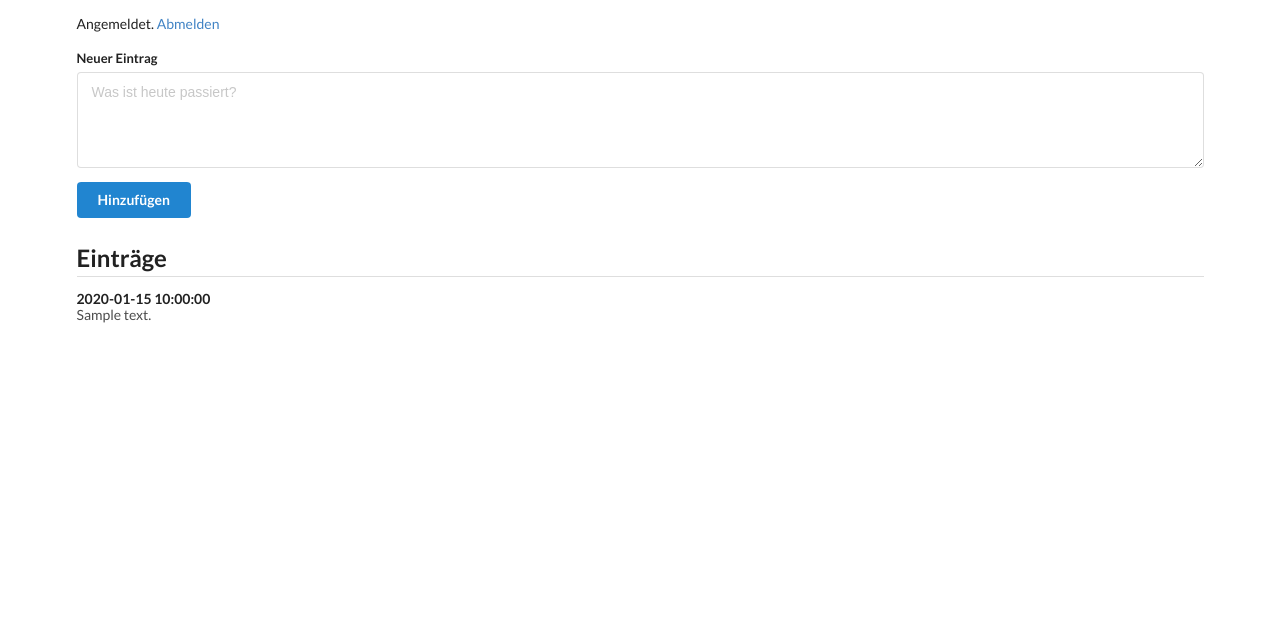
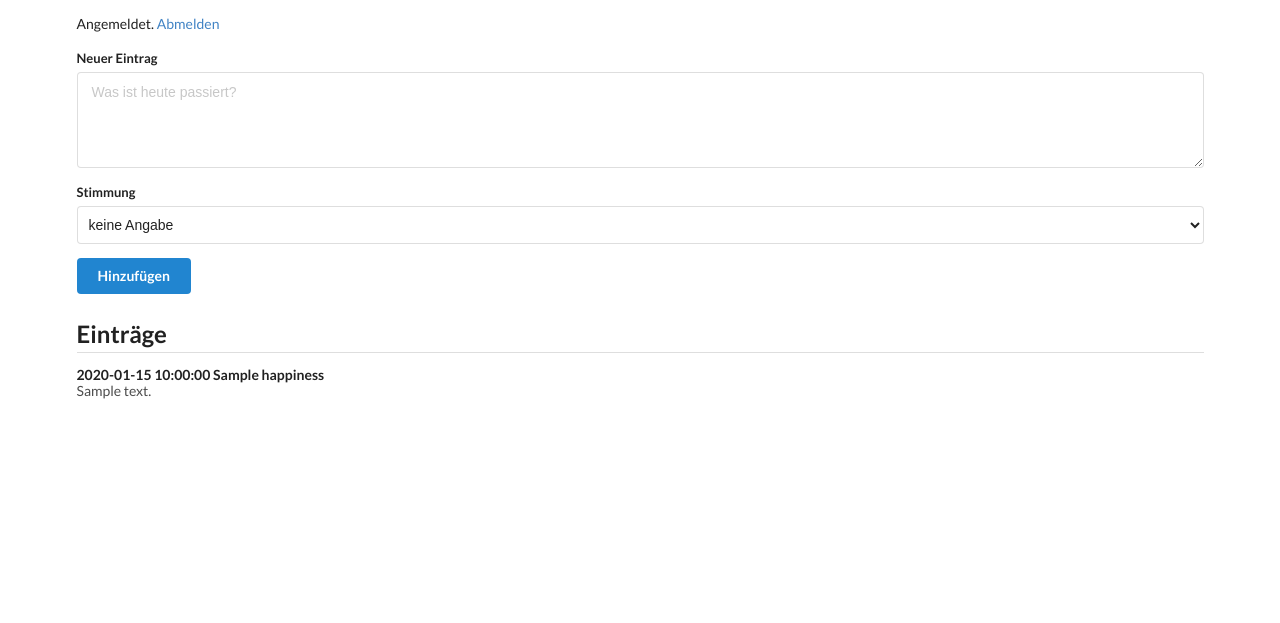
Before and after one commit to MaxMij/MijatovicMaxLB-324, a Flask app: template templates/index.html in a window 1280 px wide. Shown: the part 72-695 px from the top of the page. Run offline with Flask 3, Linux system fonts and the light colour scheme; the visitor is signed in with stand-in values (Sample User, id 1); the template is opened without the code that fills it: most values are stand-ins (such as "Sample title", 1, 10 or a date in 2020).

Commit message:
feat: store happiness with a diary entry
closes #1

```diff
--- a/app.py
+++ b/app.py
@@ -16,6 +16,7 @@ entries = []
 @dataclass
 class Entry:
     content: str
+    happiness: str = ""
     timestamp: datetime = field(default_factory=datetime.now)
 
 
@@ -46,8 +47,9 @@ def logout():
 @app.route("/add_entry", methods=["POST"])
 def add_entry():
     content = request.form.get("content")
+    happiness = request.form.get("happiness", "")
     if content:
-        entries.append(Entry(content=content))
+        entries.append(Entry(content=content, happiness=happiness))
     return redirect(url_for("index"))
 
 
--- a/templates/index.html
+++ b/templates/index.html
@@ -26,6 +26,15 @@
                 <label>Neuer Eintrag</label>
                 <textarea name="content" rows="4" placeholder="Was ist heute passiert?"></textarea>
             </div>
+            <div class="field">
+                <label>Stimmung</label>
+                <select name="happiness" class="ui dropdown">
+                    <option value="">keine Angabe</option>
+                    <option value="😃">😃</option>
+                    <option value="😐">😐</option>
+                    <option value="😞">😞</option>
+                </select>
+            </div>
             <button class="ui blue button" type="submit">Hinzufügen</button>
         </form>
         <h2 class="ui dividing header">Einträge</h2>
@@ -33,7 +42,7 @@
             {% for entry in entries %}
             <div class="item">
                 <div class="content">
-                    <div class="header">{{ entry.timestamp.strftime('%Y-%m-%d %H:%M:%S') }}</div>
+                    <div class="header">{{ entry.timestamp.strftime('%Y-%m-%d %H:%M:%S') }} {% if entry.happiness %}{{ entry.happiness }}{% endif %}</div>
                     <div class="description">{{ entry.content }}</div>
                 </div>
             </div>
```
Also changed, not shown: test_app.py (+17 -0 lines).
